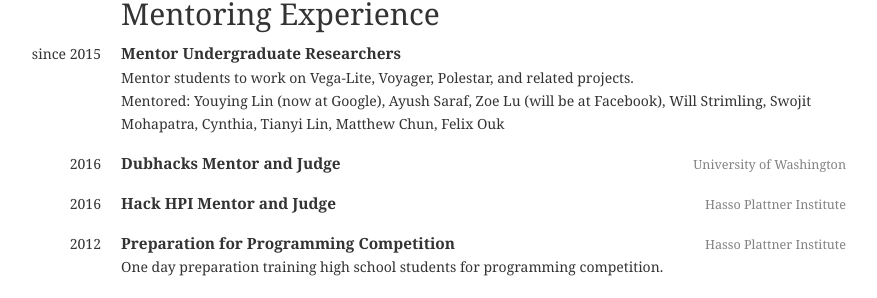
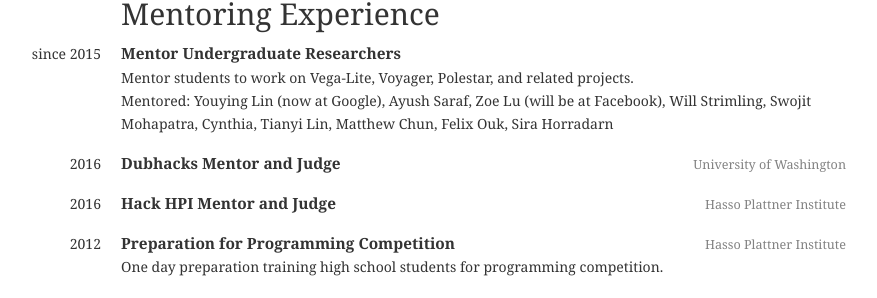
Before and after one commit to domoritz/domoritz.github.io, a Jekyll site: the page built from cv.html, in a window 1280 px wide and 900 px high, scrolled down 3528 px. Shown: the part 169-467 px from the top of the window, without its empty margins (224-1101 px from the left). Built offline with Jekyll 4.4.1, drawn with Linux system fonts in a browser that asks for light colours.

Commit message:
Update mentoring.yml

```diff
--- a/_data/mentoring.yml
+++ b/_data/mentoring.yml
@@ -11,6 +11,7 @@
     - Tianyi Lin
     - Matthew Chun
     - Felix Ouk
+    - Sira Horradarn
 - title: "Dubhacks Mentor and Judge"
   year: 2016
   location: University of Washington
```
